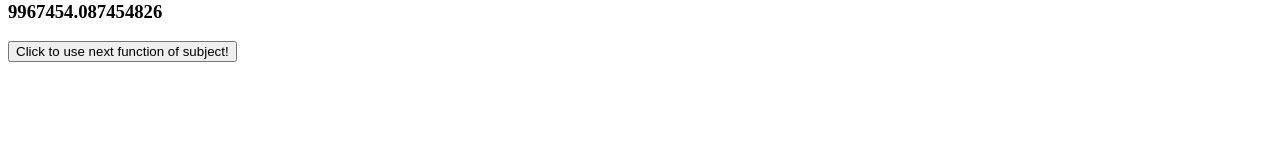
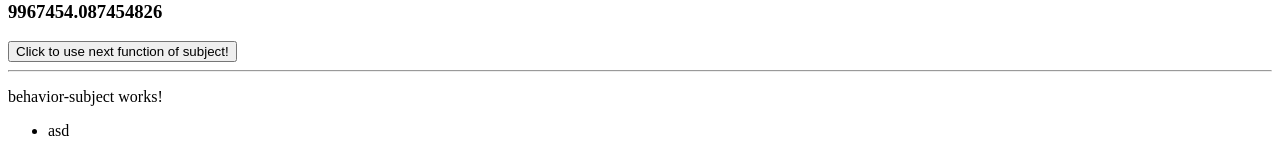
Before and after one commit to harshsharma420/Miles-IT-Interview, an Angular app: page / in a window 1280 px wide. Shown: the part 2577-2730 px from the top of the page. Before the commit the page ends 2647 px from the top, so only its background shows below. Built offline with nearby package versions, Linux system fonts and the light colour scheme; no server answers.

Commit message:
Implemented the basic behaviorSubject

```diff
--- a/src/app/app.component.html
+++ b/src/app/app.component.html
@@ -43,3 +43,6 @@
 <hr>
 
 <app-subject></app-subject>
+<hr>
+
+<app-behavior-subject></app-behavior-subject>
--- a/src/app/behavior-subject/behavior-subject.component.html
+++ b/src/app/behavior-subject/behavior-subject.component.html
@@ -1 +1,7 @@
 <p>behavior-subject works!</p>
+
+<ul>
+    <li ngFor="let subscribe of subscription">
+        {{subscribe}}
+    </li>
+</ul>
--- a/src/app/behavior-subject/behavior-subject.component.ts
+++ b/src/app/behavior-subject/behavior-subject.component.ts
@@ -10,10 +10,13 @@ export class BehaviorSubjectComponent {
   behaviorSubject = new BehaviorSubject<string>('hello');
 
   nextValue = this.behaviorSubject.next('asd');
-
-  subscription = this.behaviorSubject.subscribe({
+  subscription:any;
+  subscribe?: string;
+  ngOnInit(){
+    this.subscription = this.behaviorSubject.subscribe({
       next : res => {
         console.log(res);
+        this.subscribe = res;
       }, error: err => {
         console.error(err);
       },complete: () => {
@@ -21,6 +24,10 @@ export class BehaviorSubjectComponent {
       }
     });
 
+  }
 
+  ngOnDestroy(){
+    this.subscription.unsubscribe();
+  }
 
 }
```
Lines whose indentation alone changed are shown as unchanged.
